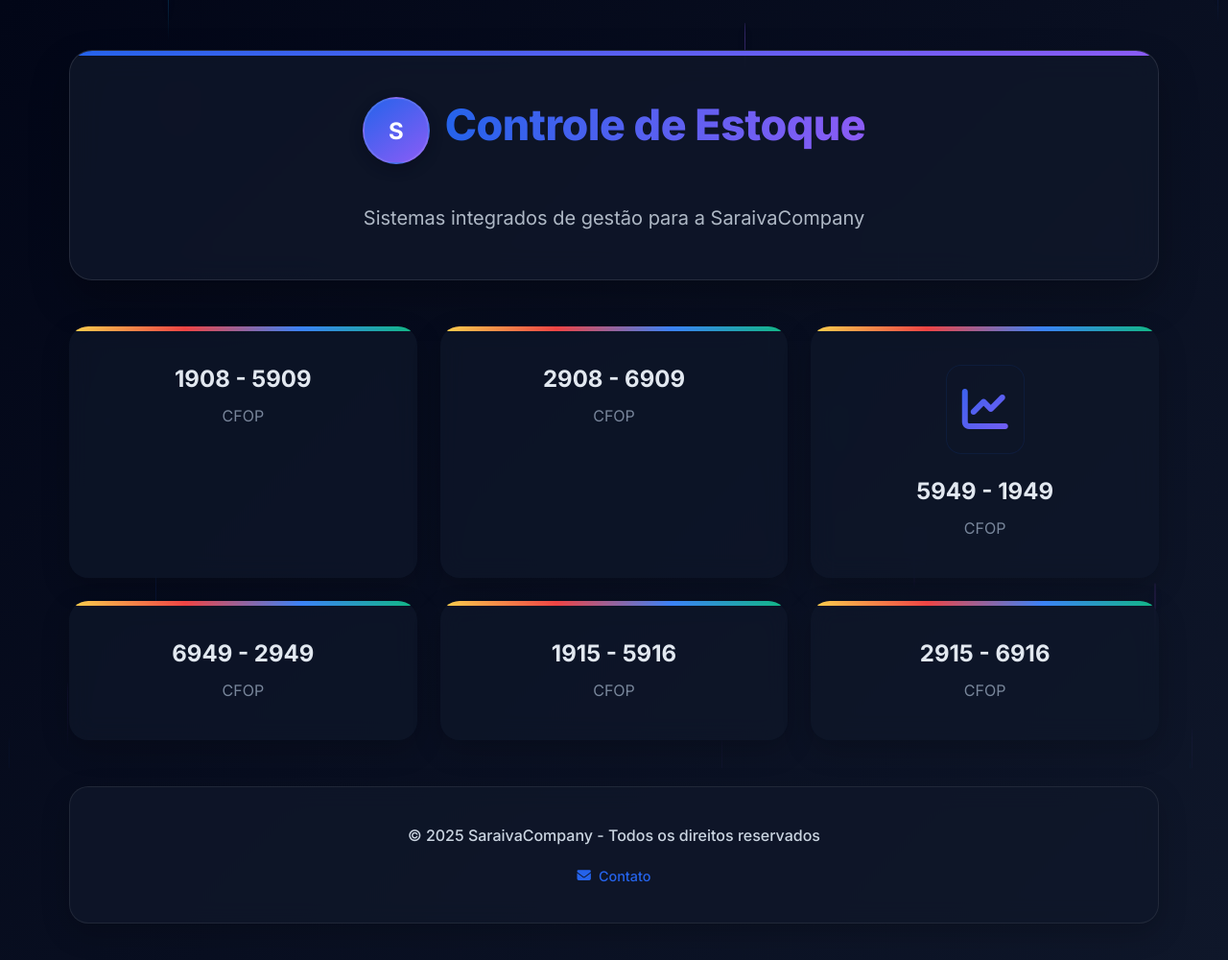
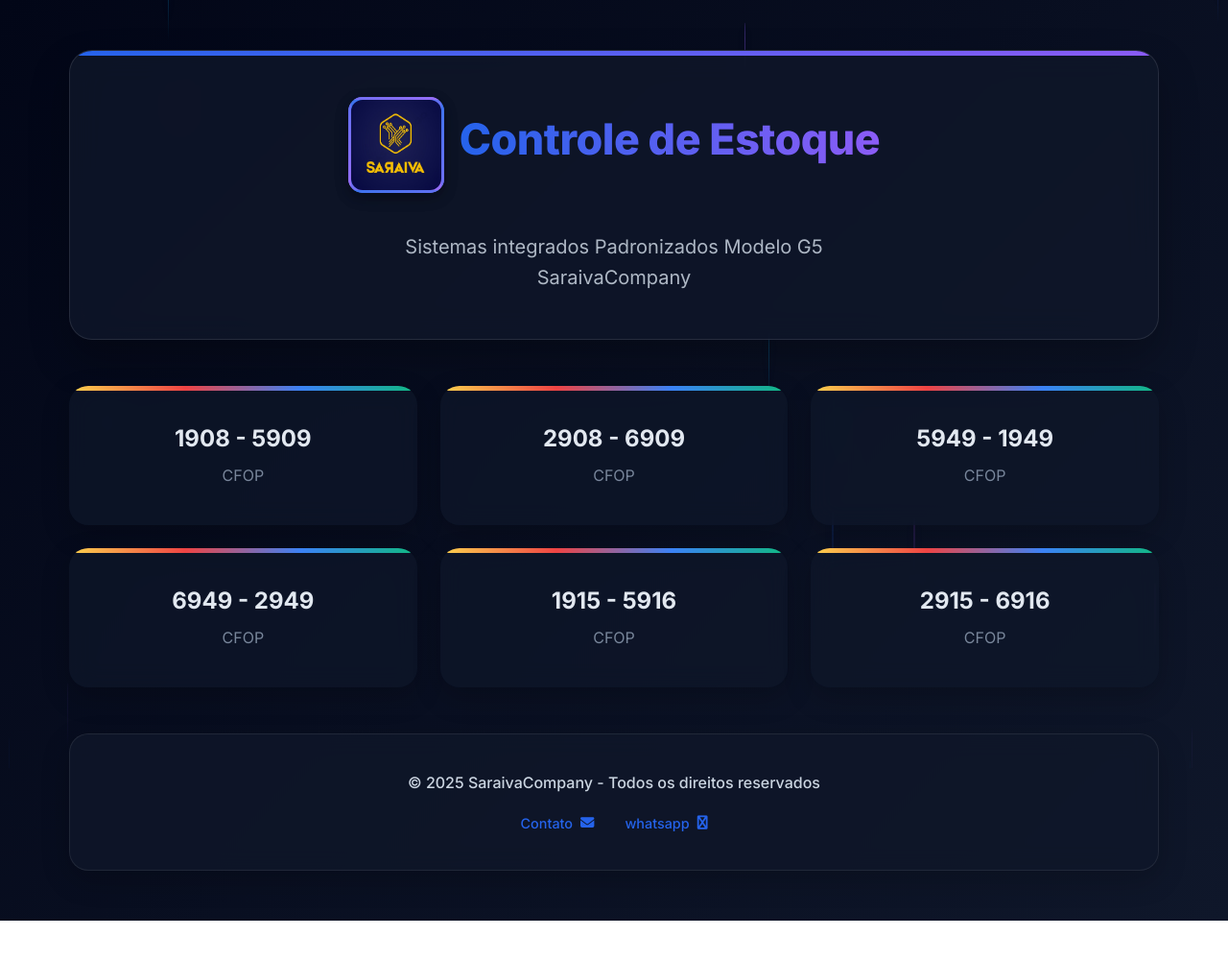
Before and after one commit to Saraiva97/sistemaestoque-Saraiva-Company, a plain HTML site: page index.html in a window 1280 px wide. Shown: the whole page at 96% size. After the commit the page ends 959 px from the top, so only its background shows below. Drawn offline with Linux system fonts and the light colour scheme.

Commit message:
Update index.html

```diff
--- a/index.html
+++ b/index.html
@@ -139,9 +139,9 @@
         }
 
         .logo {
-            width: 70px;
-            height: 70px;
-            border-radius: 50%;
+            width: 100px;
+            height: 100px;
+            border-radius: 15%;
             background: linear-gradient(145deg, var(--primary), var(--secondary));
             display: flex;
             align-items: center;
@@ -150,7 +150,7 @@
             font-weight: bold;
             font-size: 1.5rem;
             box-shadow: 0 5px 15px rgba(0, 0, 0, 0.2);
-            border: 2px solid rgba(255, 255, 255, 0.1);
+            border: 3px solid rgba(255, 255, 255, 0.1);
         }
 
         h1 {
@@ -353,10 +353,10 @@
     <div class="container">
         <header>
             <div class="logo-container">
-                <div class="logo">S</div>
+                <div class="logo"><img src="saraiva.jpeg" alt="Logo SaraivaCompany" class="logo"></div>
                 <h1>Controle de Estoque</h1>
             </div>
-            <p class="subtitle">Sistemas integrados de gestão para a SaraivaCompany</p>
+            <p class="subtitle">Sistemas integrados Padronizados Modelo G5 SaraivaCompany</p>
         </header>
 
         <div class="cards-container">
@@ -371,7 +371,6 @@
                 <p>CFOP</p>
             </a>
             <a href="#" class="card" data-url="https://saraiva97.github.io/estoque1949e5949SARAIVA/">
-                <div class="card-icon"><i class="fas fa-chart-line"></i></div>
                 <h3>5949 - 1949</h3>
                 <p>CFOP</p>
             </a>
@@ -392,8 +391,10 @@
         <footer>
             <p>© 2025 SaraivaCompany - Todos os direitos reservados</p>
             <div class="footer-links">
-                <a href="#"><i class="fas fa-envelope"></i> Contato</a>
+                <a href="#" data-url="https://saraiva97.github.io/Saraiva97portifolio/" > Contato <i class="fas fa-envelope"></i> </a>
+                <a href="#" data-url="https://saraiva97.github.io/Saraiva97portifolio/" > whatsapp<i class="fa fa-whatsapp" ></i> </a>
             </div>
+
         </footer>
     </div>
 
```
